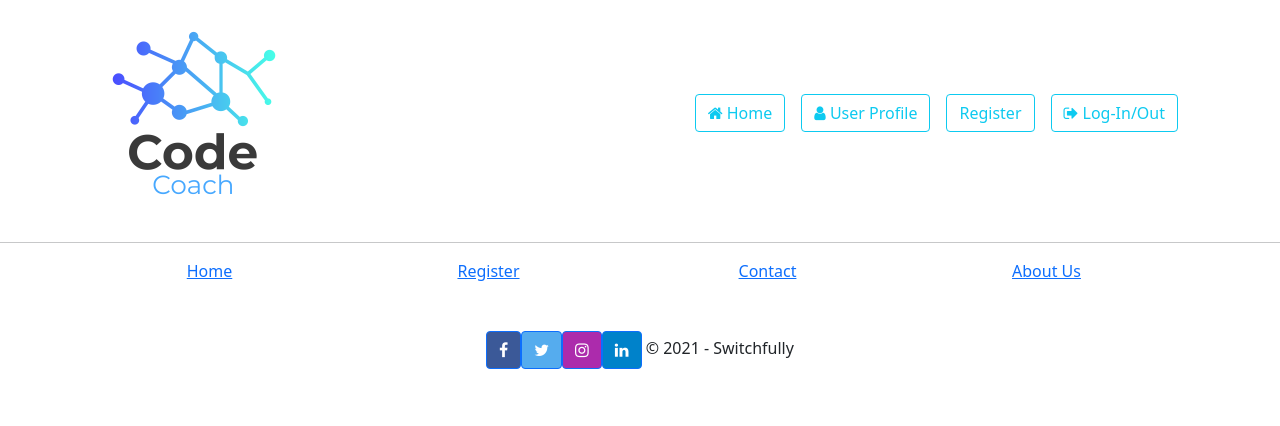
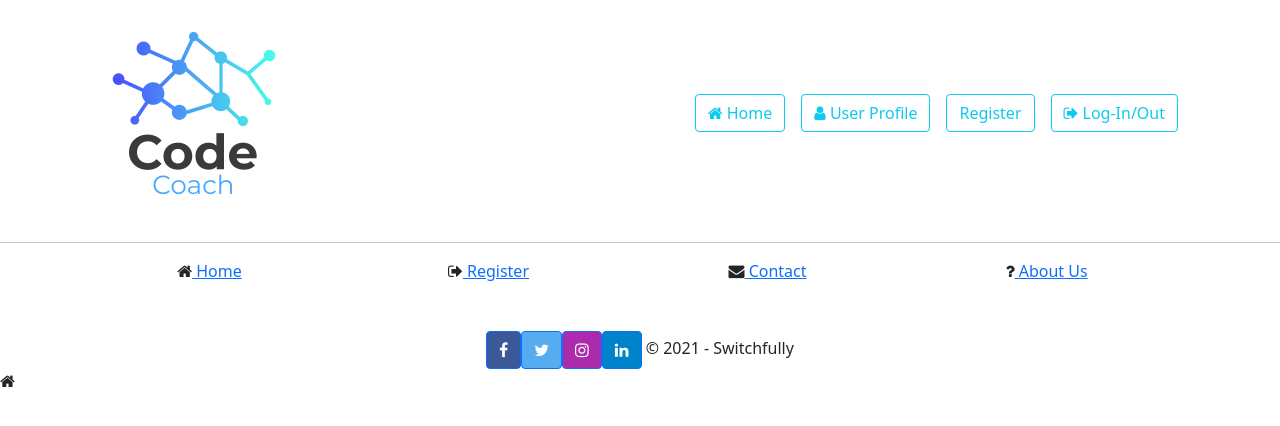
Before and after one commit to LaurentLch/code-coach, an Angular app in the folder front-end/: page / in a window 1280 px wide. Shown: the top 426 px of the page. Built offline with nearby package versions, Linux system fonts and the light colour scheme.

Commit message:
change home page

```diff
--- a/front-end/src/app/components/navigation/footer/footer.component.html
+++ b/front-end/src/app/components/navigation/footer/footer.component.html
@@ -7,17 +7,17 @@
 
       <div class="row">
         <div class="row text-center">
-          <div class="col-3"><a routerLink="/home">Home</a></div>
-          <div class="col-3"><a routerLink="/register">Register</a></div>
-          <div class="col-3"><a routerLink="/contact">Contact</a></div>
-          <div class="col-3"><a routerLink="/about-us">About Us</a></div>
+          <div class="col-3"><i class="fa fa-home" aria-hidden="true"></i><a routerLink="/home"> Home</a></div>
+          <div class="col-3"><i class="fa fa-sign-out" aria-hidden="true"></i><a routerLink="/register"> Register</a></div>
+          <div class="col-3"><i class="fa fa-envelope"></i><a routerLink="/contact"> Contact</a></div>
+          <div class="col-3"><i class="fa fa-question"></i><a routerLink="/about-us"> About Us</a></div>
         </div>
       </div>
 
     </div>
   </div>
   <br><br>
-  <div class="text-center">
+  <div class="text-center mt-auto">
     <a class="btn btn-primary" style="background-color: #3b5998;" href="https://facebook.com" role="button"><i class="fa fa-facebook-f"></i></a>
 
     <a class="btn btn-primary" style="background-color: #55acee;" href="https://twitter.com" role="button"><i class="fa fa-twitter"></i></a>
@@ -29,3 +29,5 @@
   </div>
 
 </div>
+
+<i class="fa fa-home" aria-hidden="true"></i>
```
